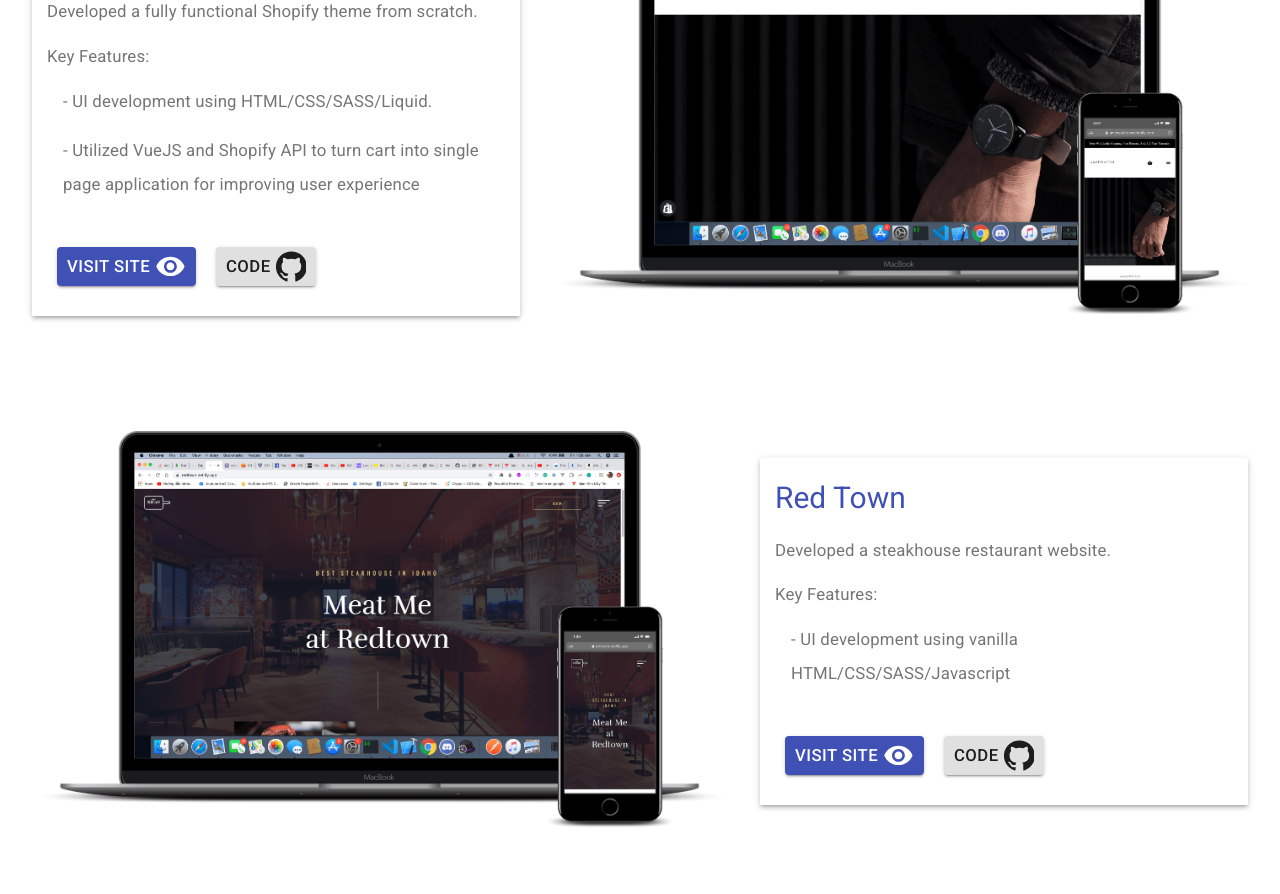
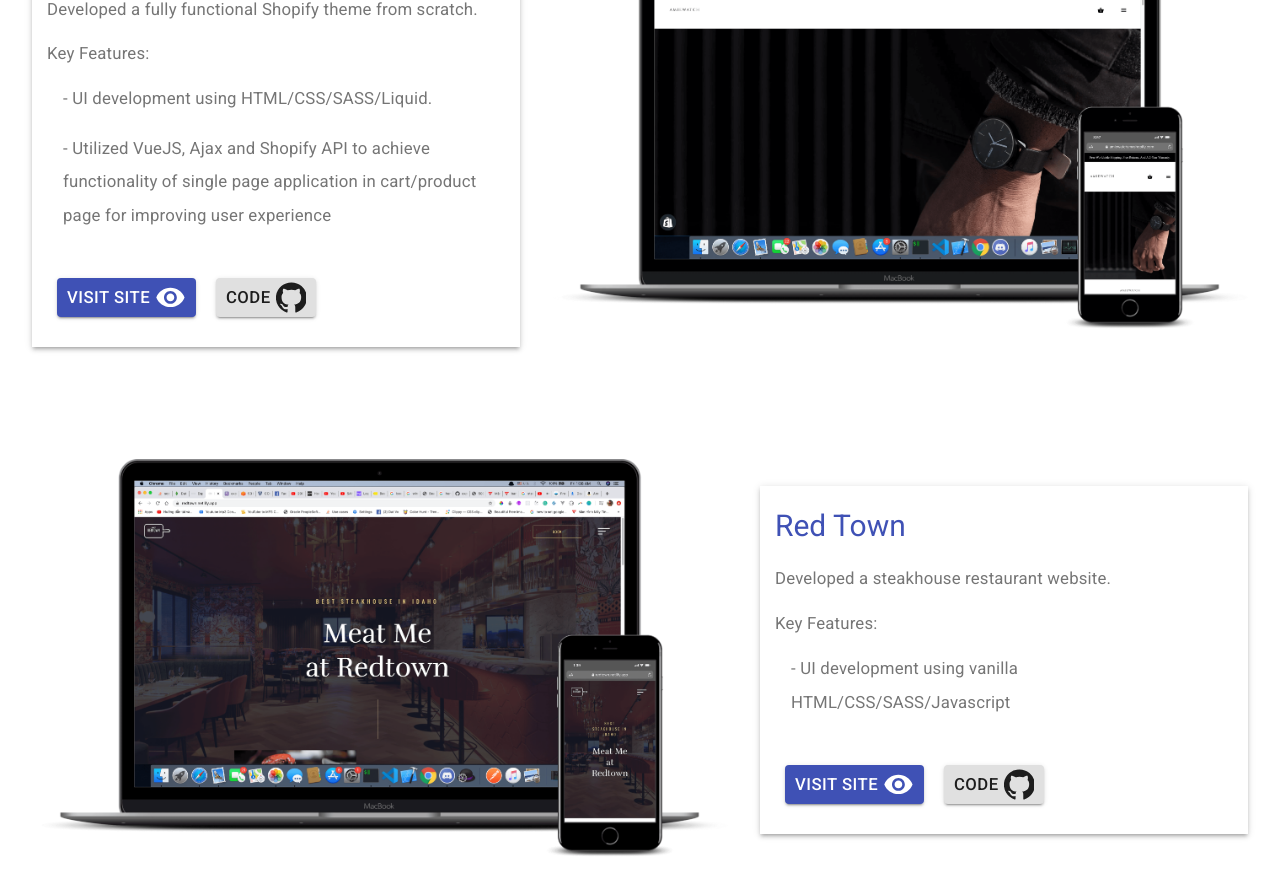
Before and after one commit to dustinvo17/Portfolio-Template, a React (Create React App) app: page / in a window 1280 px wide. Shown: the part 3900-4794 px from the top of the page. Built offline with nearby package versions, Linux system fonts and the light colour scheme.

Commit message:
update text

```diff
--- a/src/data/data.js
+++ b/src/data/data.js
@@ -64,7 +64,7 @@ export const PROJECTS_DATA = [
         "Shopify Theme Development",
         "https://amiewatch.myshopify.com/",
         "Developed a fully functional Shopify theme from scratch.",
-        ['UI development using HTML/CSS/SASS/Liquid.', 'Utilized VueJS and Shopify API to turn cart into single page application for improving user experience'],
+        ['UI development using HTML/CSS/SASS/Liquid.', 'Utilized VueJS, Ajax and Shopify API to achieve functionality of single page application in cart/product page for improving user experience'],
         './images/amiewatch.png',
         'https://github.com/dustinvo17/AMIE-WATCHES'
     )
```
